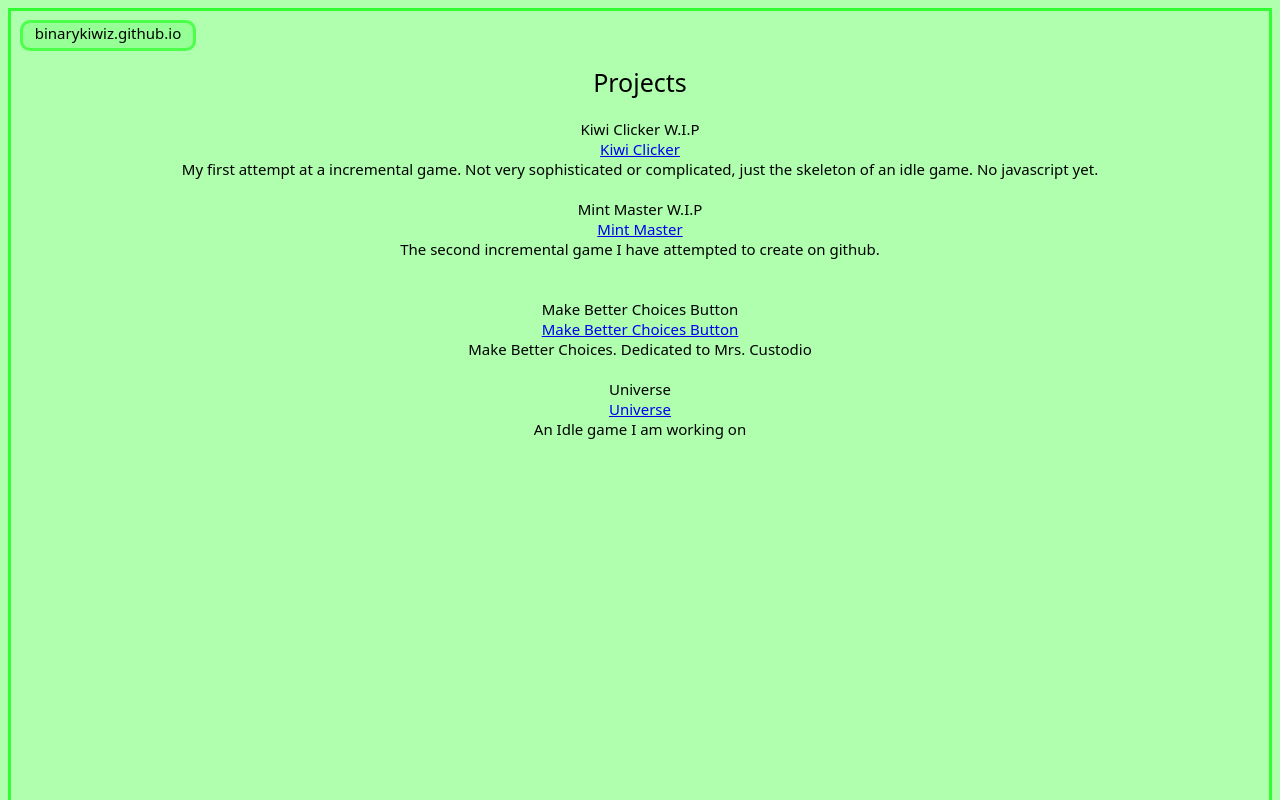
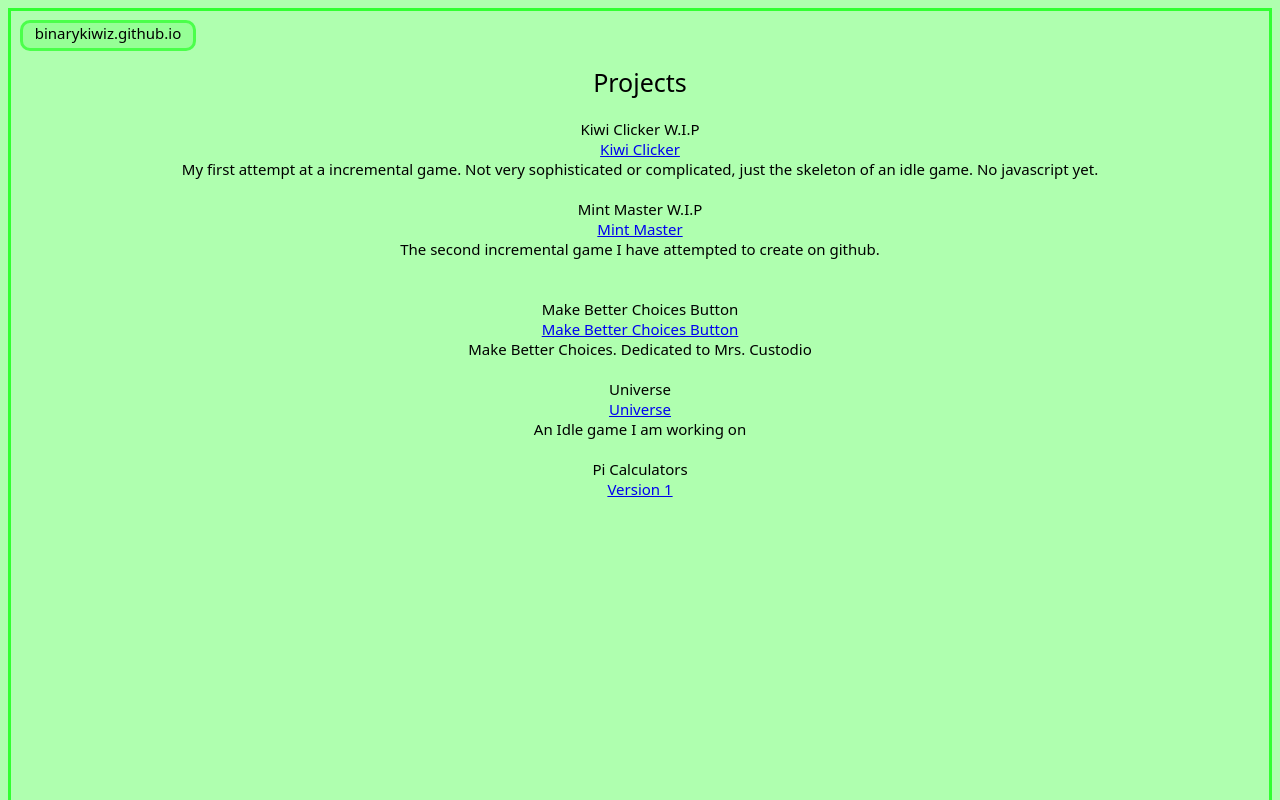
Before and after one commit to BinaryKiwiz/binarykiwiz.github.io, a plain HTML site: page index.html in a window 1280 px wide. Shown: the top 800 px of the page. Drawn offline with Linux system fonts and the light colour scheme.

Commit message:
Update index.html

```diff
--- a/index.html
+++ b/index.html
@@ -50,7 +50,9 @@
         An Idle game I am working on
         <br>
         <br>
+        Pi Calculators
         <br>
+<a href = https://binarykiwiz.github.io/Pi-Calculator-V1/>Version 1</a>
         <br>
         <br>
         <br>
```
